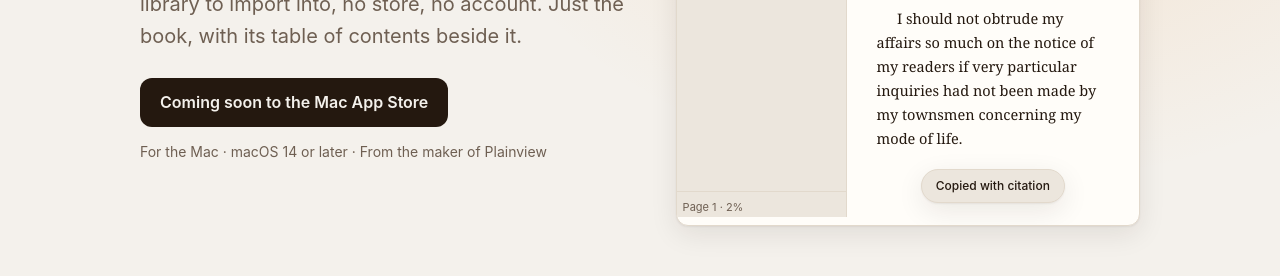
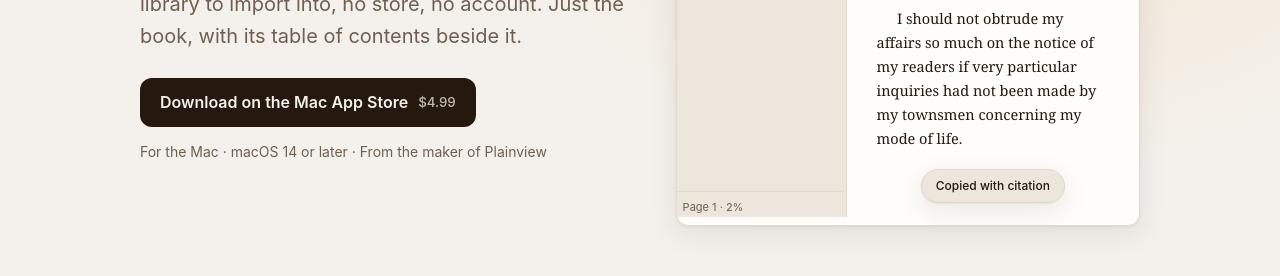
Before and after one commit to victor-shammas/plainread, a plain HTML site: page index.html in a window 1280 px wide. Shown: the part 524-800 px from the top of the page. Drawn offline with Linux system fonts and the light colour scheme.

Commit message:
Live on the Mac App Store: download button links the listing ($4.99)
Co-Authored-By: Claude Opus 5.5 <noreply@anthropic.com>
Claude-Session: https://claude.ai/code/session_01GX78CTjAY9SGfQwmMNtzEk

```diff
--- a/index.html
+++ b/index.html
@@ -33,8 +33,7 @@
         <h1>EPUB books, ready to read.</h1>
         <p class="lede">Plainread opens an EPUB book where it is, in a clean, readable window, and does nothing else. No library to import into, no store, no account. Just the book, with its table of contents beside it.</p>
         <div class="cta-row">
-          <!-- At launch, replace with: <a class="btn" href="https://apps.apple.com/app/idAPP_ID?mt=12">Download on the Mac App Store <small>PRICE</small></a> (see README.md). -->
-          <span class="btn" aria-disabled="true">Coming soon to the Mac App Store</span>
+          <a class="btn" href="https://apps.apple.com/app/plainread-epub-reader/id6823910640?mt=12">Download on the Mac App Store <small>$4.99</small></a>
           <span class="fineprint">For the Mac · macOS 14 or later · From the maker of Plainview</span>
         </div>
       </div>
```
Also changed, not shown: 1 other file.
